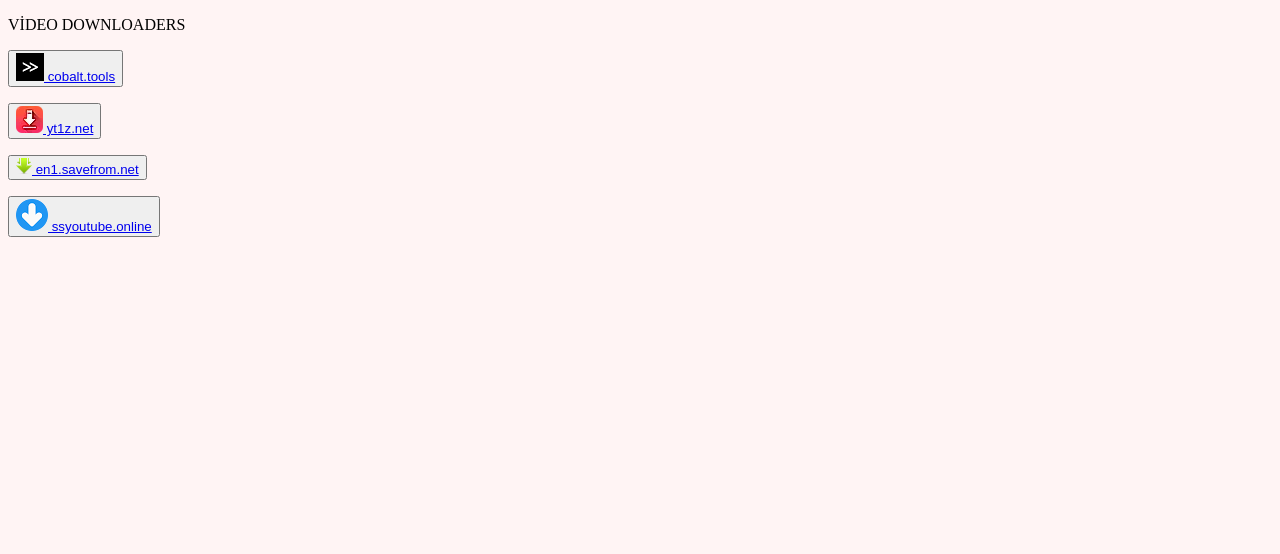
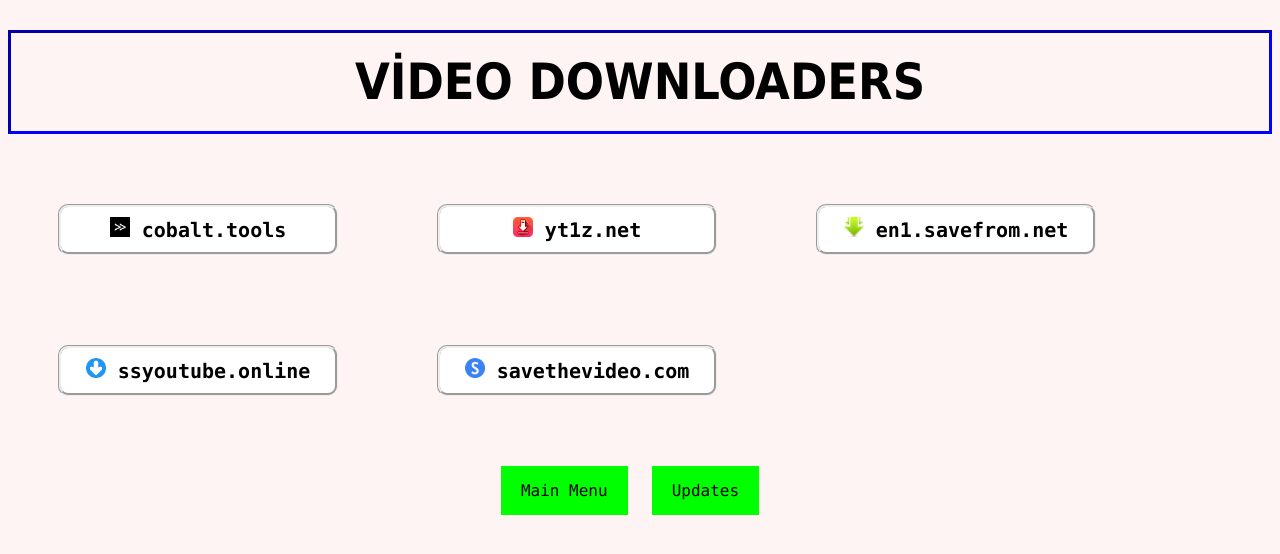
Before and after one commit to Guyc04/best-websites, a plain HTML site: page videodownloaders.html in a window 1280 px wide. Drawn offline with Linux system fonts and the light colour scheme.

Commit message:
videodownloaders.html

```diff
--- a/Video Downloaders.html
+++ b/videodownloaders.html
@@ -3,28 +3,20 @@
 
 <head>
 
-  <!-- Google tag (gtag.js) -->
-<script async src="https://www.googletagmanager.com/gtag/js?id=G-FZXBBQDXXP"></script>
-<script>
-  window.dataLayer = window.dataLayer || [];
-  function gtag(){dataLayer.push(arguments);}
-  gtag('js', new Date());
-
-  gtag('config', 'G-FZXBBQDXXP');
-</script>
-
   <title> Best Websites </title>
-  <link rel="stylesheet" href="Best Websites.css">
+  <link rel="stylesheet" href="style.css">
 
 </head>
 
 <body style="background-color: rgba(255, 169, 169, 0.123);">
 
-<p class="video-downloader">
-   VİDEO DOWNLOADERS
-</p>
+<div class="video-downloader">
 
-<p class="websites">
+  VİDEO DOWNLOADERS
+
+</div>
+
+<div class="websites">
 
   <button class="go-to-website">
 
@@ -38,9 +30,9 @@
 
   </button>
 
-</p>
+</div>
 
-<p class="websites">
+<div class="websites">
 
   <button class="go-to-website">
 
@@ -54,9 +46,9 @@
 
   </button>
 
-</p>
+</div>
 
-<p class="websites">
+<div class="websites">
 
   <button class="go-to-website">
 
@@ -70,9 +62,9 @@
 
   </button>
 
-</p>
+</div>
 
-<p class="websites">
+<div class="websites">
 
  <button class="go-to-website">
 
@@ -86,7 +78,47 @@
 
   </button>
 
-</p>
+</div>
+
+<div class="websites">
+
+ <button class="go-to-website">
+
+    <a href="https://www.savethevideo.com/home" target="_blank" alt="savethevideo.com" >
+
+      <img class="websites-image" src="Logo/savethevideo.com.png">
+
+      savethevideo.com
+
+    </a>
+
+  </button>
+
+</div>
+
+<div class="main-menu">
+
+  <a href="index.html" target="_self" alt="Best Websites">
+
+    <button class="main-menu-button">
+
+      Main Menu
+
+    </button>
+
+  </a>
+
+  <a href="updates.html" target="_self" alt="Updates">
+
+    <button class="main-menu-button">
+
+      Updates
+
+    </button>
+
+  </a>
+
+</div>
 
 </body>
 
```
